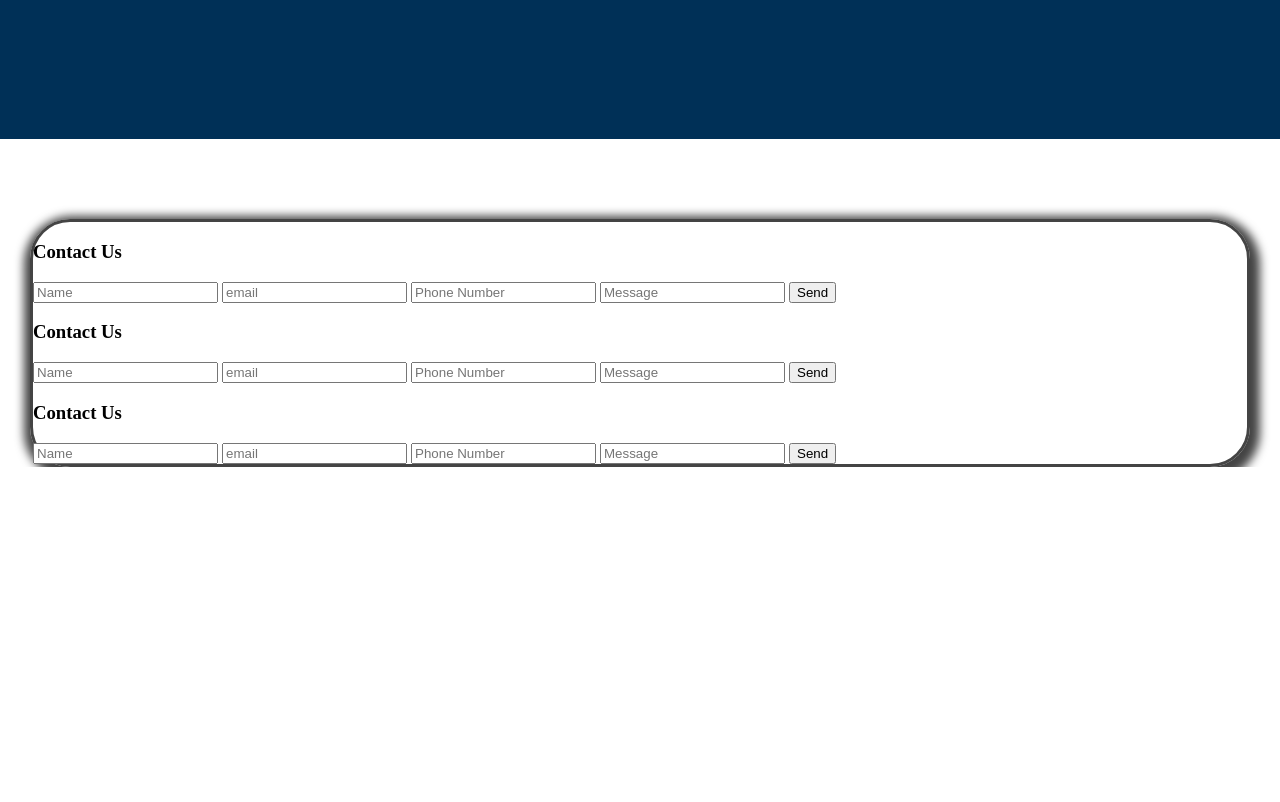
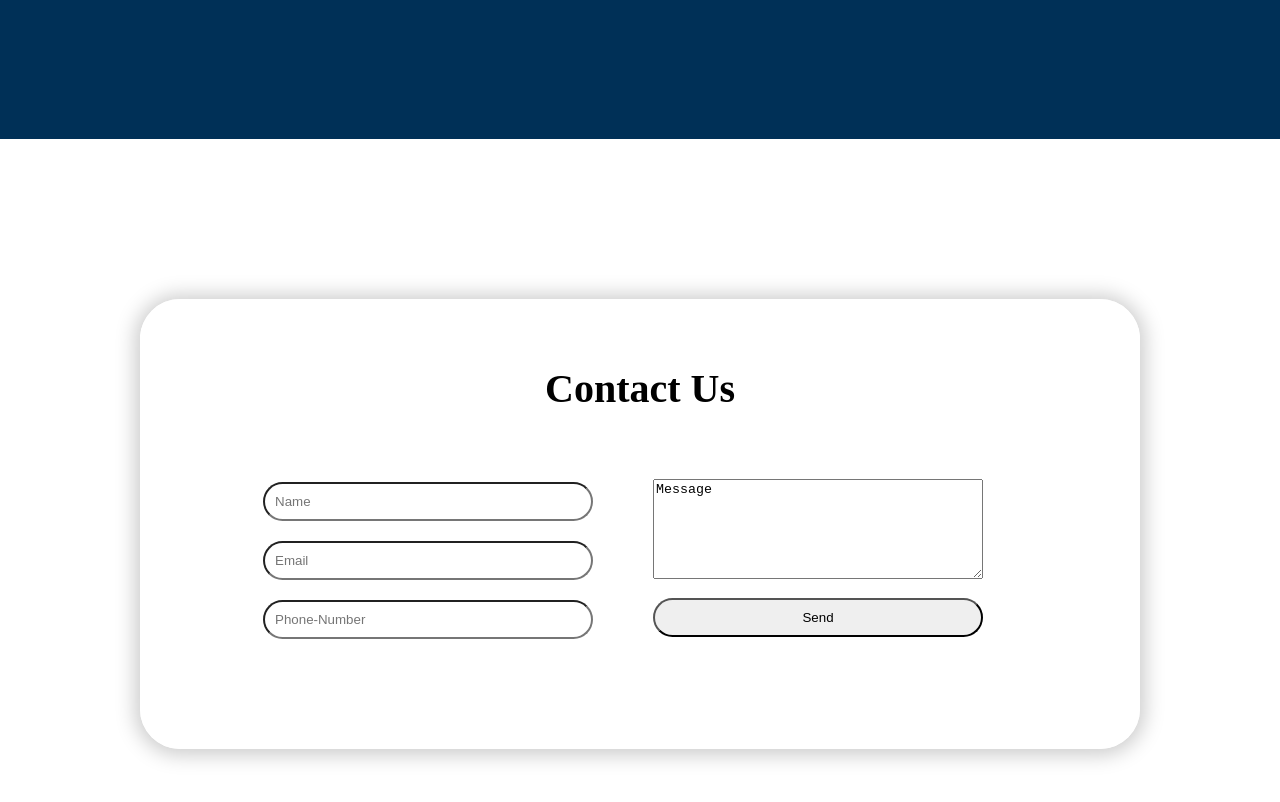
Before and after one commit to ahmadEssam77/AlFanar-Fahmy-Organize, a plain HTML site: page dist/index.html in a window 1280 px wide. Shown: the part 2206-3008 px from the top of the page. Before the commit the page ends 2673 px from the top, so only its background shows below. Drawn offline with Linux system fonts and the light colour scheme.

Commit message:
contact-form

```diff
--- a/dist/index.html
+++ b/dist/index.html
@@ -135,27 +135,15 @@
 
     <footer>
         <div class="contact-form">
-            <form action="" class="my-form">
-                <h3>Contact Us</h3>
-                <input type="text" placeholder="Name">
-                <input type="email" placeholder="email">
-                <input type="text" placeholder="Phone Number">
-                <input type="text" placeholder="Message">
-                <input type="submit" value="Send">
-                <h3>Contact Us</h3>
-                <input type="text" placeholder="Name">
-                <input type="email" placeholder="email">
-                <input type="text" placeholder="Phone Number">
-                <input type="text" placeholder="Message">
-                <input type="submit" value="Send">
-                <h3>Contact Us</h3>
-                <input type="text" placeholder="Name">
-                <input type="email" placeholder="email">
-                <input type="text" placeholder="Phone Number">
-                <input type="text" placeholder="Message">
-                <input type="submit" value="Send">
+            <form>
+              <h2>Contact Us</h2>
+              <input type="text" placeholder="Name" class="form-left-side">
+              <input type="email" placeholder="Email" class="form-left-side">
+              <input type="email" placeholder="Phone-Number" class="form-left-side">
+              <textarea>Message</textarea>
+              <input type="submit" value="Send" class="submit-btn">
             </form>
-        </div>
+          </div>
     </footer>
 
 
--- a/styling/style.css
+++ b/styling/style.css
@@ -224,11 +224,54 @@ img {vertical-align: middle;}
 }
 
 /* Footer - Contact Form */
+.contact-form {
+  border: 3px solid #fff;
+  width: 1000px;
+  height: 450px;
+  margin: 0 auto;
+  margin-top: 20vh;
+  border-radius: 40px;
+  padding: 30px;
+  box-shadow: 0px 1px 20px 5px #ccc;
+}
 
-.contact-form {
-  border: 3px solid #444;
-  margin: 0 30px;
-  margin-top: 10vh;
-  border-radius: 40px;
-  box-shadow: 2px 5px 10px 8px #444;
+.contact-form h2 {
+  text-align: center;
+  font-size: 40px;
+  margin-bottom: 70px;
 }
+
+.contact-form .form-left-side {
+  display: block;
+  margin-bottom: 20px;
+  margin-left: 90px;
+  padding: 10px;
+  border-radius: 20px;
+  width: 330px;
+}
+
+.contact-form textarea {
+  position: relative;
+  right: -480px;
+  top: -180px;
+  width: 330px;
+  height: 100px;
+}
+
+.contact-form .submit-btn {
+  display: block;
+  position: relative;
+  right: -480px;
+  top: -165px;
+  width: 330px;
+  padding: 10px;
+  border-radius: 20px;
+}
+
+.contact-form .submit-btn:hover {
+  cursor: pointer;
+  background: #003057;
+  color: orange;
+}
+
+/* End Contact Form Style */
```
